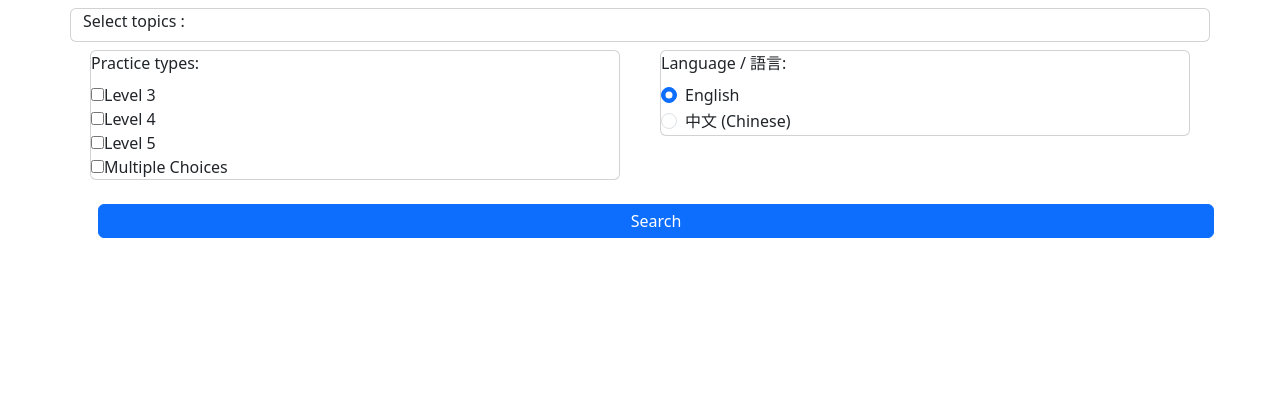
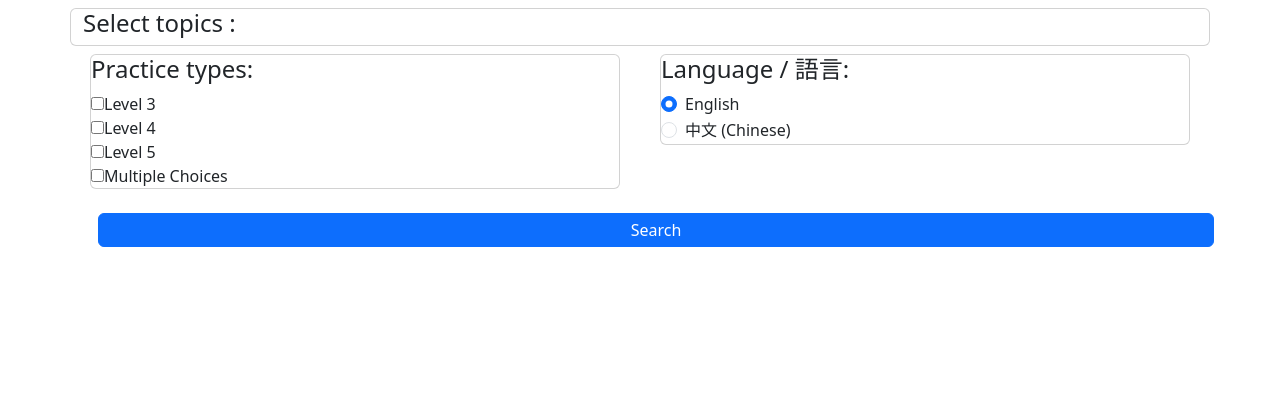
Before and after one commit to phili-ed/phili-ed, a Flask app: page /search in a window 1280 px wide. Shown: the part 58-478 px from the top of the page. Run offline with Flask 3, Linux system fonts and the light colour scheme; data that the repository does not hold is empty; parts of the project's set-up code (start-up, migrations or seed data) failed here and were passed over; some libraries are stand-ins or nearby versions; some web fonts are replaced.

Commit message:
font size

```diff
--- a/templates/login.html
+++ b/templates/login.html
@@ -3,8 +3,8 @@
 {% block title %} Home {% endblock %}
 
     {% block content %}
-
-    <h2>LOG IN</h2>
+    <div class="container p-2">
+    <h4>LOG IN</h4>
     <a class="btn btn-info m-2" href="/contact">contact us for sign up</a>
     <div class="container m-2">
         <form action="{{ request.full_path }}" method="POST">
@@ -19,4 +19,5 @@
         <button class="btn btn-primary m-2" type="submit">Login</button>
         </form>
     </div>
+    </div>
     {% endblock %}
--- a/templates/search.html
+++ b/templates/search.html
@@ -7,7 +7,7 @@
     <form action="/result" method="GET">
         <div class="row">
         <div class="card col-12">
-        <p class="card-title">Select topics :</p>
+        <h4 class="card-title">Select topics :</h4>
         <div class="row">
         {% for topic in all_topics %}
             <div class="col-12 col-md-6 col-lg-4">
@@ -24,7 +24,7 @@
         <div class="row">
         <div class="col-12 col-md-6">
             <div class="card m-2">
-            <label class="card-title form-label d-block">Practice types:</label>
+            <h4 class="card-title form-label d-block">Practice types:</h4>
             <label>
                 <input type="checkbox" name="level" value="3">Level 3
             </label>
@@ -41,7 +41,7 @@
         </div>
         <div class="col-12 col-md-6">
             <div class="card m-2">
-            <label class="card-title form-label d-block">Language / 語言:</label>
+            <h4 class="card-title form-label d-block">Language / 語言:</h4>
 
             <div class="form-check form-check-inline">
                 <input class="form-check-input" type="radio" name="language" id="langEng" value="Eng" checked>
```
